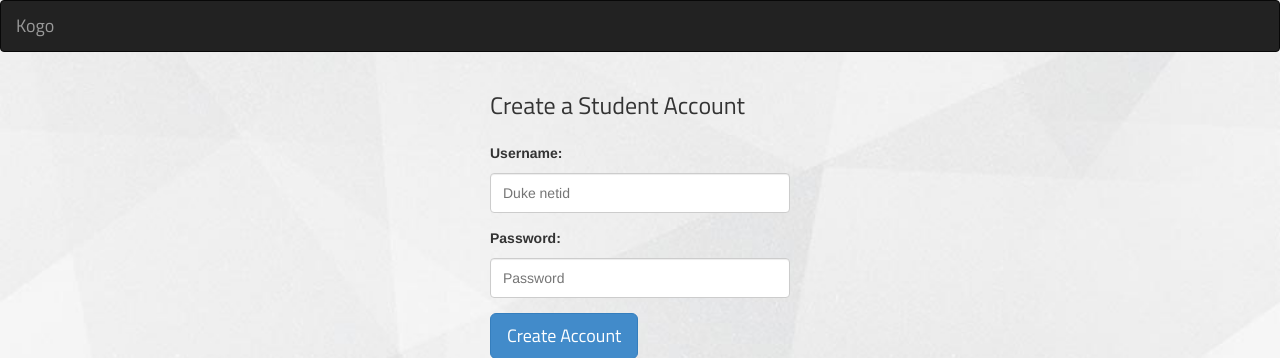
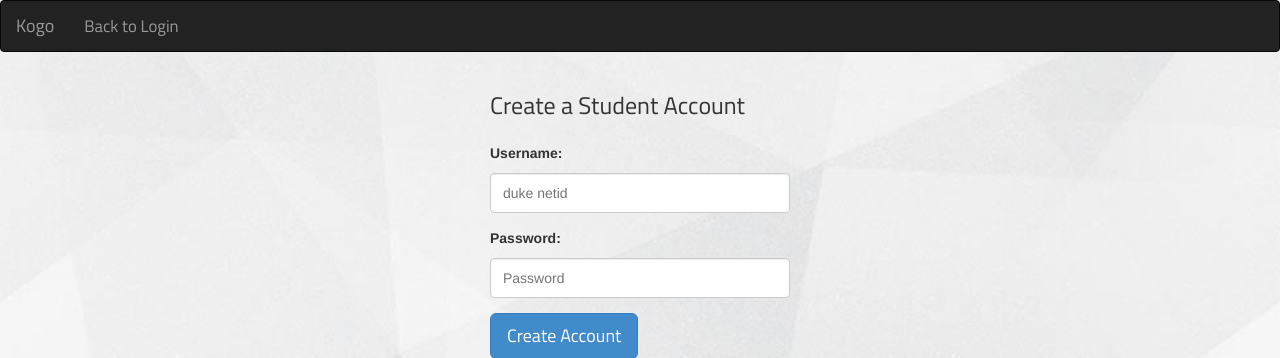
Before and after one commit to akyker20/KogoStudents, a Django app: template kogo/templates/registration/registration_form.html in a window 1280 px wide. Shown: the top 358 px of the page. Run offline with Django 3.2, Linux system fonts and the light colour scheme; the template is opened without the code that fills it: values that come from a table or form of the project are taken from there, others are empty; parts of the project's set-up code (start-up, migrations or seed data) failed here and were passed over; some libraries are stand-ins or nearby versions.

Commit message:
made username and email inputs lowercase only and added back to login link in user creation form template

```diff
--- a/kogo/static/css/style.css
+++ b/kogo/static/css/style.css
@@ -6,6 +6,10 @@ body{
   	-moz-background-size: cover;
   	-o-background-size: cover;
   	background-size: cover;
+}
+
+input#id_email, input#id_username {
+	text-transform: lowercase;
 }
 
 .btn, a, h3, h1 {
--- a/kogo/templates/registration/registration_form.html
+++ b/kogo/templates/registration/registration_form.html
@@ -1,4 +1,10 @@
 {% extends 'base.html' %}
+
+{% block navbar_content %}
+  <ul class="nav navbar-nav">
+    <li><a href="{% url 'student_login'%}">Back to Login</a></li>
+  </ul>
+{% endblock %}
 
 {% block content %}
 <form class="new-student" action="" method="post">
```
